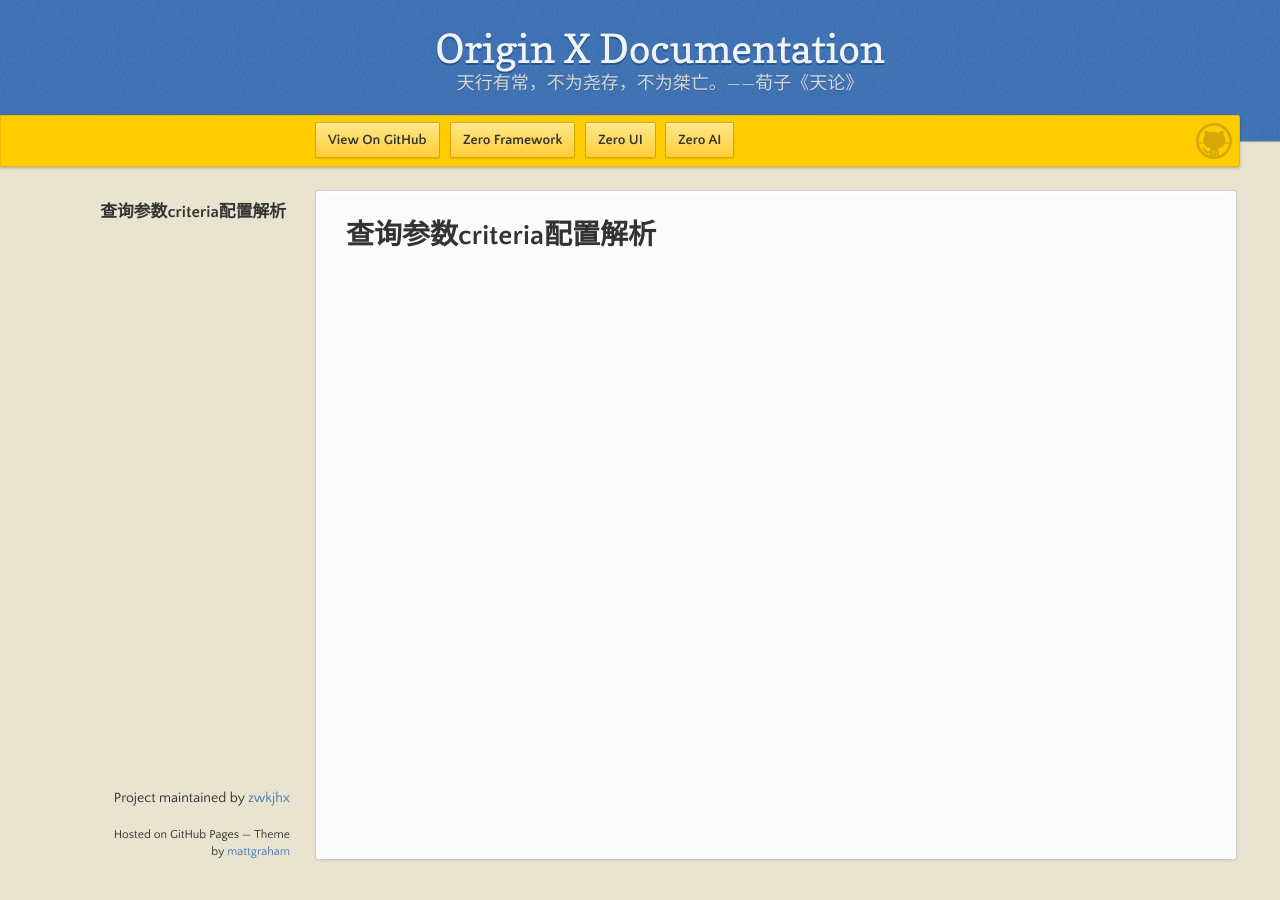
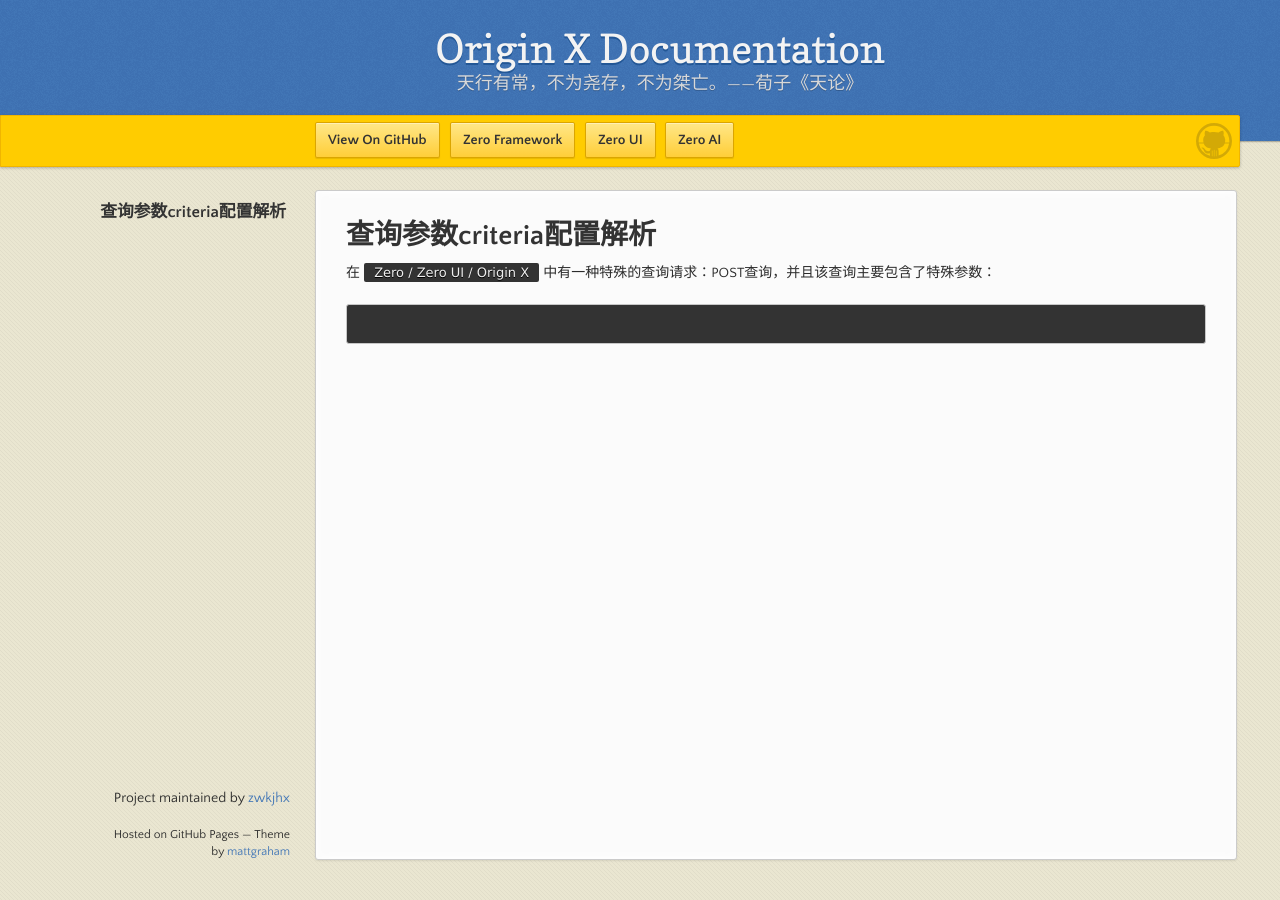
Before and after one commit to zwkjhx/ox-doc, a Jekyll site: the page built from zero-ui/1-zero-uiji-ben-jiao-cheng/zui-005-cha-xun-can-shu-criteria-pei-zhi-jie-xi.md, in a window 1280 px wide. Built offline with Jekyll 4.4.1, drawn with Linux system fonts in a browser that asks for light colours; our own code applies the rules of GitHub Pages for plain Markdown files.

Commit message:
Updates zero-ui/1-zero-uiji-ben-jiao-cheng/zui-005-cha-xun-can-shu-criteria-pei-zhi-jie-xi.md
Auto commit by GitBook Editor

````diff
--- a/zero-ui/1-zero-uiji-ben-jiao-cheng/zui-005-cha-xun-can-shu-criteria-pei-zhi-jie-xi.md
+++ b/zero-ui/1-zero-uiji-ben-jiao-cheng/zui-005-cha-xun-can-shu-criteria-pei-zhi-jie-xi.md
@@ -1 +1,7 @@
 # 查询参数criteria配置解析
+
+在` Zero / Zero UI / Origin X `中有一种特殊的查询请求：POST查询，并且该查询主要包含了特殊参数：
+
+```json
+
+```
````
